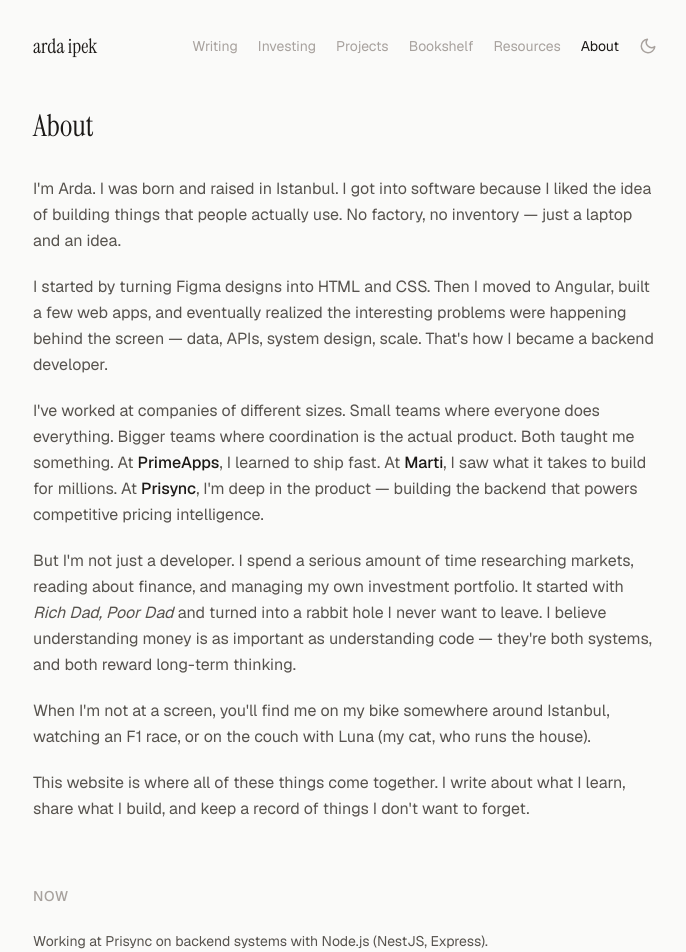
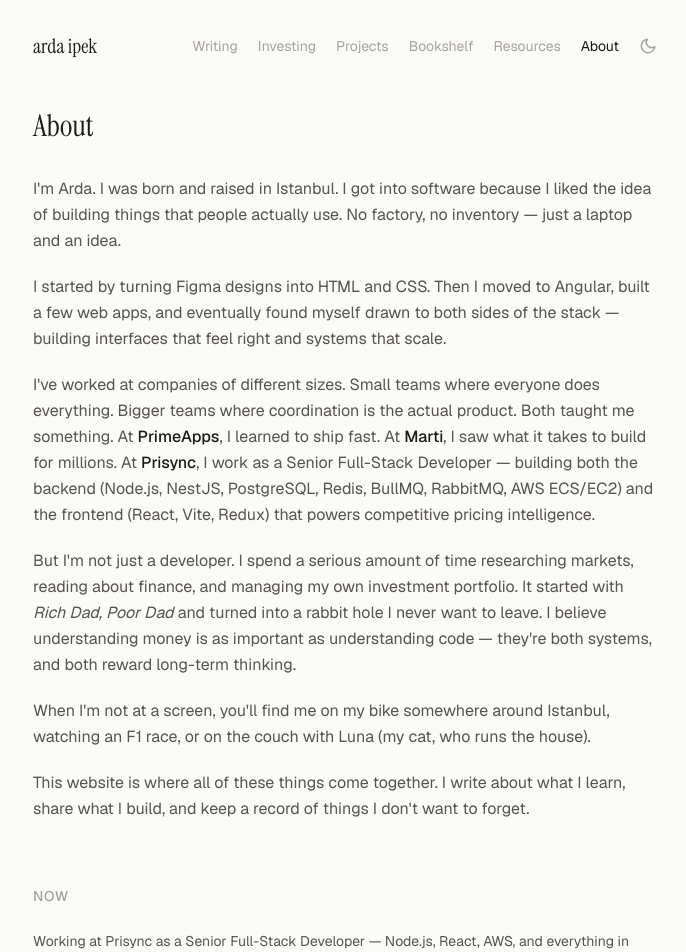
Before and after one commit to aardaipek/website, a Next.js app: page /about in a window 1280 px wide. Shown: the top 952 px of the page, without its empty margins (295-981 px from the left). Built offline with nearby package versions, Linux system fonts and the light colour scheme.

Commit message:
feat: update About page content and add footer message; include new icon

```diff
--- a/src/app/about/page.tsx
+++ b/src/app/about/page.tsx
@@ -19,9 +19,9 @@ export default function AboutPage() {
 
         <p>
           I started by turning Figma designs into HTML and CSS. Then I moved to
-          Angular, built a few web apps, and eventually realized the interesting
-          problems were happening behind the screen &mdash; data, APIs, system
-          design, scale. That&apos;s how I became a backend developer.
+          Angular, built a few web apps, and eventually found myself drawn to
+          both sides of the stack &mdash; building interfaces that feel right
+          and systems that scale.
         </p>
 
         <p>
@@ -39,8 +39,10 @@ export default function AboutPage() {
           <strong className="text-stone-900 dark:text-stone-100 font-medium">
             Prisync
           </strong>
-          , I&apos;m deep in the product &mdash; building the backend that
-          powers competitive pricing intelligence.
+          , I work as a Senior Full-Stack Developer &mdash; building both
+          the backend (Node.js, NestJS, PostgreSQL, Redis, BullMQ, RabbitMQ,
+          AWS ECS/EC2) and the frontend (React, Vite, Redux) that powers
+          competitive pricing intelligence.
         </p>
 
         <p>
@@ -73,8 +75,8 @@ export default function AboutPage() {
         </h2>
         <div className="space-y-3 text-stone-600 dark:text-stone-400 text-sm leading-relaxed">
           <p>
-            Working at Prisync on backend systems with Node.js (NestJS,
-            Express).
+            Working at Prisync as a Senior Full-Stack Developer &mdash;
+            Node.js, React, AWS, and everything in between.
           </p>
           <p>
             Running{' '}
--- a/src/components/footer.tsx
+++ b/src/components/footer.tsx
@@ -23,6 +23,7 @@ export function Footer() {
               </a>
             ))}
           </div>
+          <p>🤍 Sumy</p>
         </div>
       </div>
     </footer>
```
Also changed, not shown: src/app/icon.png (added).
